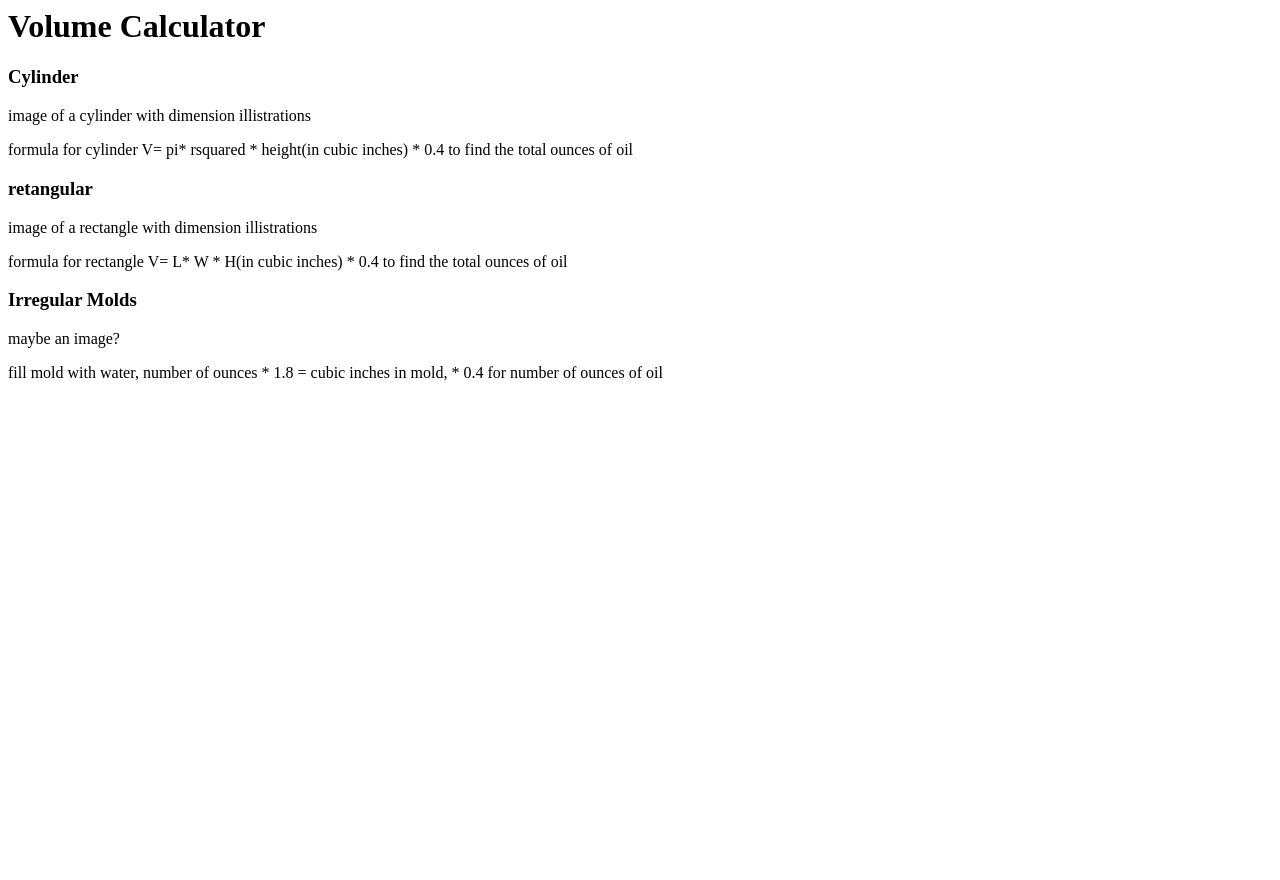
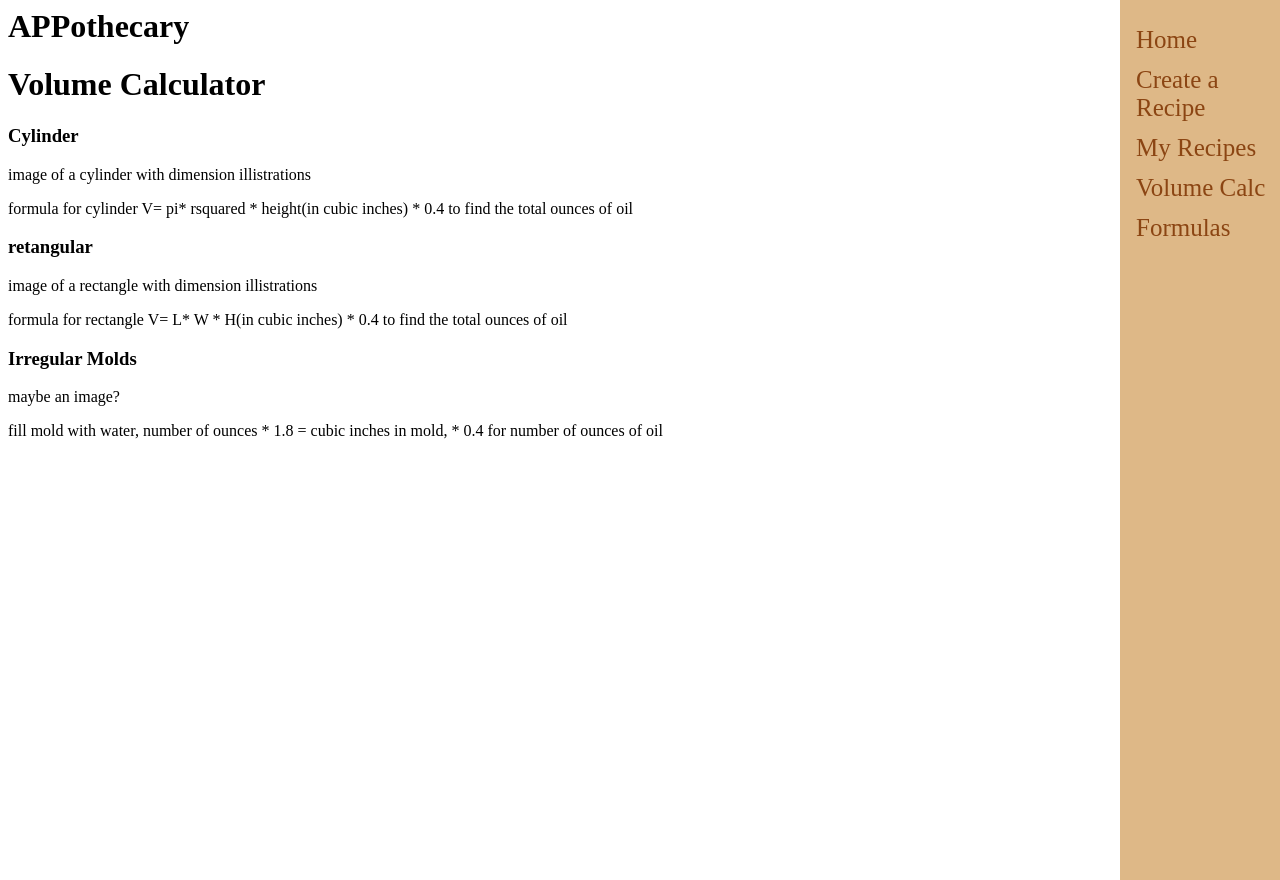
Before and after one commit to CaseyDragon/APPothecary, a Django app: page /volume/ in a window 1280 px wide. Run offline with Django 4.2, Linux system fonts and the light colour scheme.

Commit message:
temporary side bar added

```diff
--- a/recipemaker/templates/recipemaker/base.html
+++ b/recipemaker/templates/recipemaker/base.html
@@ -1,17 +1,50 @@
 {% load static %}
 <html>
   <head>
+    <style type="text/css">
+        .sidenav {
+            height:100%;
+            width: 160px;
+            position: fixed;
+            z-index: 1;
+            top:0;
+            right: 0;
+            background-color: burlywood;
+            overflow-x: hidden;
+            padding-top: 20px;
+        }
+        .sidenav a {
+            padding: 6px 8px 6px 16px;
+            text-decoration: none;
+            font-size: 25px;
+            color: saddlebrown;
+            display:block;
+
+        }
+        .sidenav a:hover {
+            color: brown;
+        }
+        .main {
+            margin-right:160px;
+        }
+
+
+    </style>
     <title>APPothecary</title>
-    <link rel="stylesheet" href="{% static 'css/recipemaker.css' %}" />
+    <!-- <link rel="stylesheet" href="{% static 'css/recipemaker.css' %}" /> -->
   </head>
   <body>
     <h1>APPothecary</h1>
-    <nav>
+    <nav class="sidenav">
+        <a href="/">Home</a>
         <a href="/lyecalc">Create a Recipe</a>
         <a href="/myrecipes">My Recipes</a>
         <a href="/volume">Volume Calc</a>
         <a href="/formulas">Formulas</a>
     </nav>
-    {% block content %} {% endblock %}
+    <div class="main">
+    {% block content %}
+    {% endblock %}
+    </div>
   </body>
 </html>
--- a/recipemaker/templates/recipemaker/basic_formulations.html
+++ b/recipemaker/templates/recipemaker/basic_formulations.html
@@ -1,3 +1,4 @@
+{% extends 'recipemaker/base.html' %} {% block content %}
 <h1>formulas</h1>
 <p>fill this in with the specifics percentages</p>
 <h3>lotions</h3>
@@ -8,3 +9,4 @@
 <p>oils, waxes, butters</p>
 <h3>tinctures</h3>
 <p>alcohol, glycerin, plant materials</p>
+{% endblock %}
--- a/recipemaker/templates/recipemaker/recipe_detail.html
+++ b/recipemaker/templates/recipemaker/recipe_detail.html
@@ -8,6 +8,9 @@
     {{recipe.superfat}}
     {{recipe.lyetype}}
     {{recipe.lyeamount}}
+
+    <!-- add functionality to delete recipe, scale recipe, maybe edit it but unsure -->
+
     <!-- <button type="submit", name="save">Save Recipe</button>
     <input type="text", name="scaleField">
     <button type="submit", name="scaleIt">Scale It</button>
--- a/recipemaker/templates/recipemaker/volume_calc.html
+++ b/recipemaker/templates/recipemaker/volume_calc.html
@@ -1,3 +1,4 @@
+{% extends 'recipemaker/base.html' %} {% block content %}
 <h1>Volume Calculator</h1>
 <h3>Cylinder</h3>
 <p>image of a cylinder with dimension illistrations</p>
@@ -10,3 +11,4 @@
 <h3>Irregular Molds</h3>
 <p>maybe an image?</p>
 <p>fill mold with water, number of ounces * 1.8 = cubic inches in mold, * 0.4 for number of ounces of oil </p>
+{% endblock %}
```
